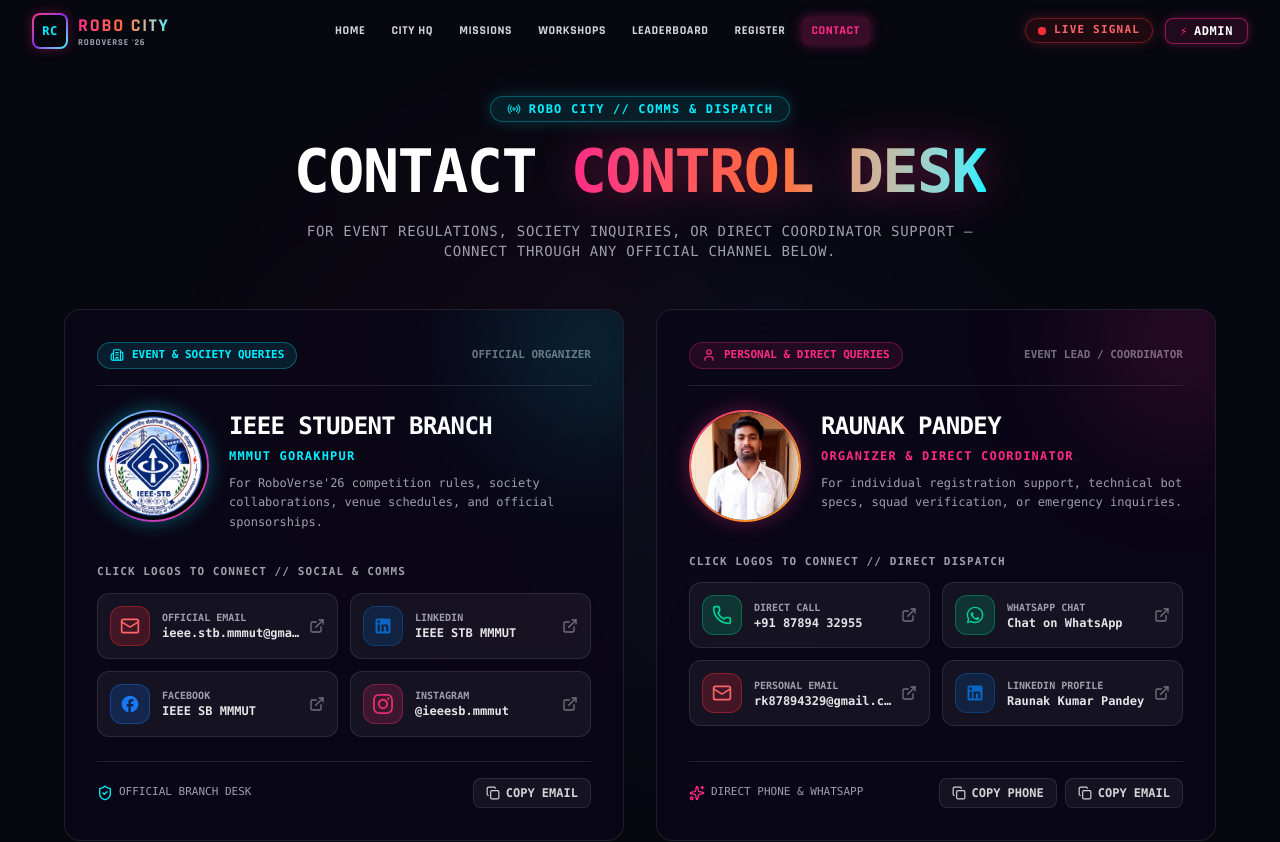
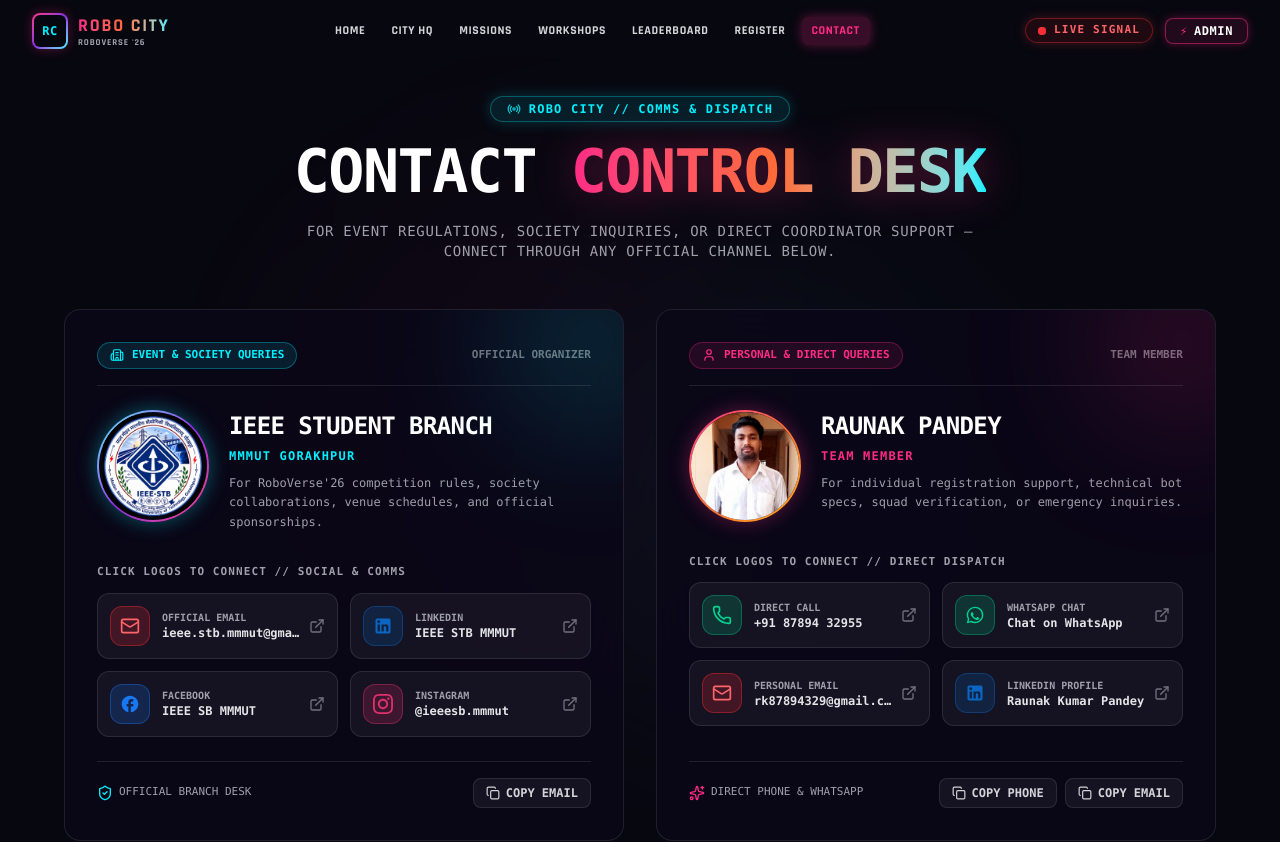
Before and after one commit to RaunakKumarPandey/robo-city, a Next.js app: page /contact in a window 1280 px wide. Shown: the top 842 px of the page. Built offline with nearby package versions, Linux system fonts and the light colour scheme.

Commit message:
fix(contact): update Raunak Pandey designation to Team Member

```diff
--- a/src/components/contact/ContactView.tsx
+++ b/src/components/contact/ContactView.tsx
@@ -282,7 +282,7 @@
                   <span>PERSONAL &amp; DIRECT QUERIES</span>
                 </div>
                 <span className="font-mono text-[11px] font-black text-zinc-500 uppercase">
-                  EVENT LEAD / COORDINATOR
+                  TEAM MEMBER
                 </span>
               </div>
 
@@ -292,7 +292,7 @@
                   <div className="relative h-full w-full overflow-hidden rounded-full bg-[#07070F]">
                     <Image
                       src="/images/raunak_pandey.png"
-                      alt="Raunak Pandey - Coordinator"
+                      alt="Raunak Pandey - Team Member"
                       fill
                       className="object-cover"
                       priority
@@ -305,7 +305,7 @@
                     RAUNAK PANDEY
                   </h2>
                   <p className="font-mono text-xs font-bold tracking-widest text-[#FF2A85] uppercase">
-                    ORGANIZER &amp; DIRECT COORDINATOR
+                    TEAM MEMBER
                   </p>
                   <p className="text-xs text-zinc-400 font-mono leading-relaxed pt-1">
                     For individual registration support, technical bot specs, squad verification, or emergency inquiries.
```
